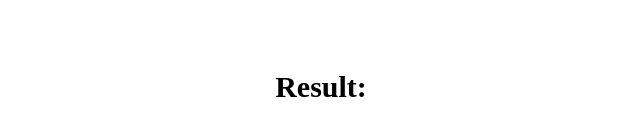
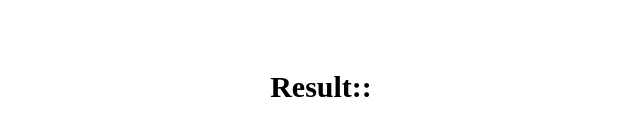
Before and after one commit to jijo-OO7/IWT_ASSIGNMENT, a plain HTML site: page assignment2/dotproduct.html in a window 1280 px wide. Shown: the part 425-560 px from the top of the page, 319-959 px from the left. Drawn offline with Linux system fonts and the light colour scheme.

Commit message:
Update dotproduct.html

```diff
--- a/assignment2/dotproduct.html
+++ b/assignment2/dotproduct.html
@@ -71,7 +71,7 @@
 
         <div id="result">
 
-            <h2>Result: <span id="dot-product"></span></h2>
+            <h2>Result:: <span id="dot-product"></span></h2>
 
         </div>
 
```
